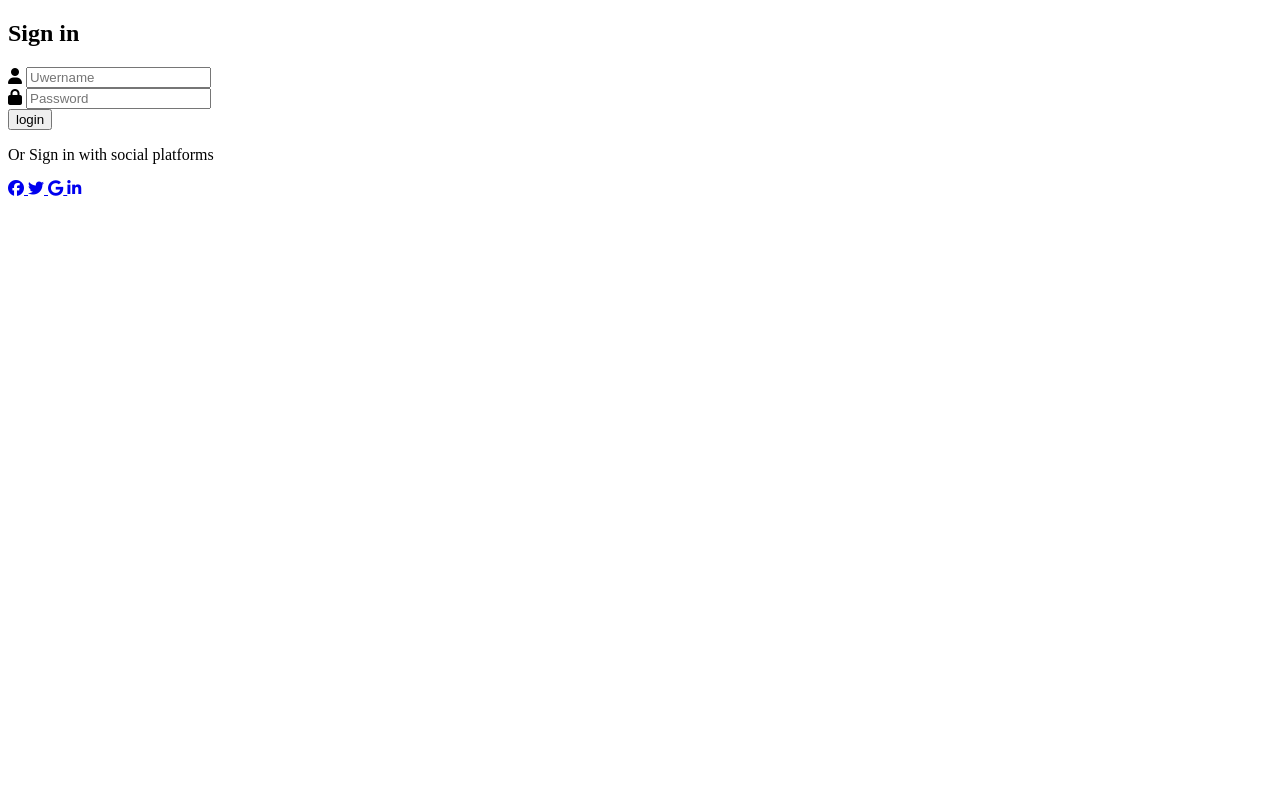
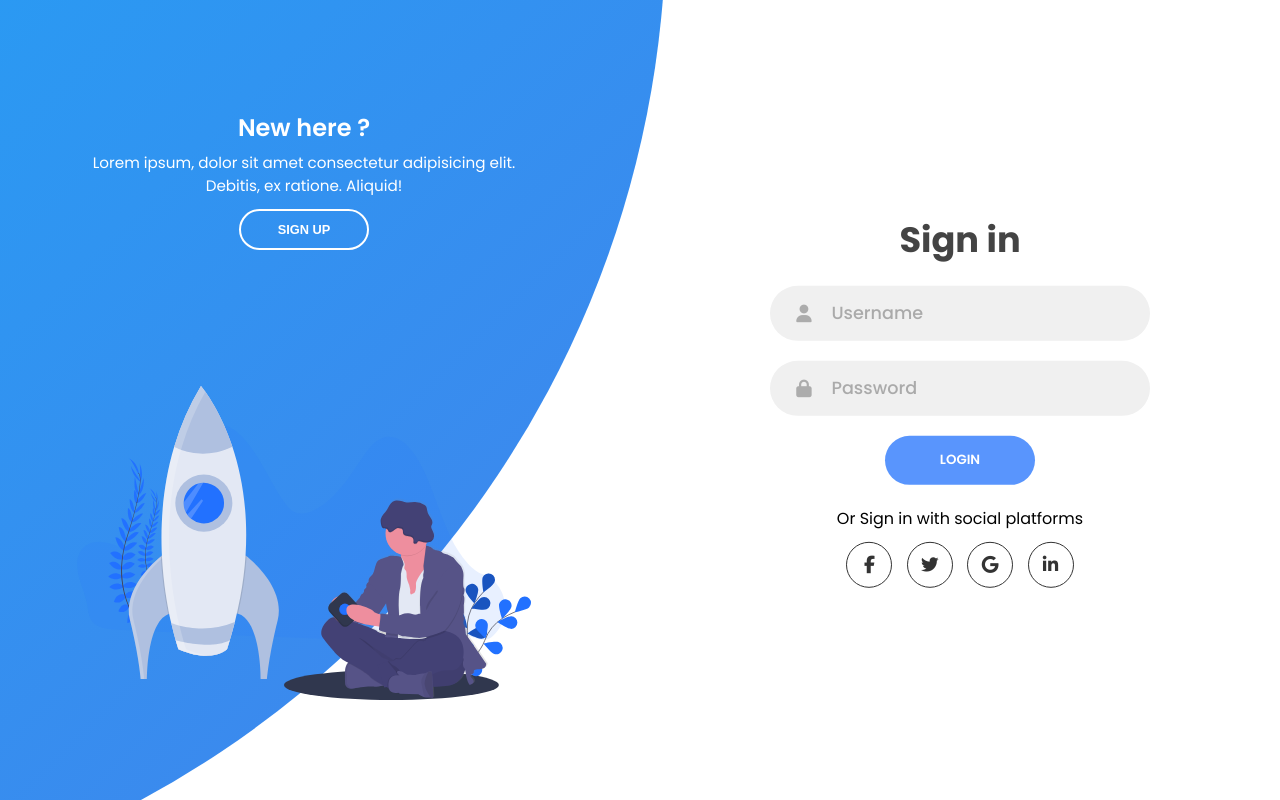
Before and after one commit to viktor-rumiievskyi/Login-Registration-Form, a plain HTML site: page index.html in a window 1280 px wide. Drawn offline with Linux system fonts and the light colour scheme.

Commit message:
Wrote Js

```diff
--- a/css/style.css
+++ b/css/style.css
@@ -0,0 +1,258 @@
+@import url("https://fonts.googleapis.com/css2?family=Poppins:wght@200;300;400;500;600;700;800&display=swap");
+
+* {
+  margin: 0;
+  padding: 0;
+  box-sizing: border-box;
+}
+
+body,
+input {
+  font-family: "Poppins", sans-serif;
+}
+
+.container {
+  position: relative;
+  width: 100%;
+  background-color: #fff;
+  min-height: 100vh;
+  overflow: hidden;
+}
+
+.forms-container {
+  position: absolute;
+  width: 100%;
+  height: 100%;
+  top: 0;
+  left: 0;
+}
+
+.signin-signup {
+  position: absolute;
+  top: 50%;
+  transform: translate(-50%, -50%);
+  left: 75%;
+  width: 50%;
+  transition: 1s 0.7s ease-in-out;
+  display: grid;
+  grid-template-columns: 1fr;
+  z-index: 5;
+}
+
+form {
+  display: flex;
+  align-items: center;
+  justify-content: center;
+  flex-direction: column;
+  padding: 0rem 5rem;
+  transition: all 0.2s 0.7s;
+  overflow: hidden;
+  grid-column: 1 / 2;
+  grid-row: 1 / 2;
+}
+
+form.sign-up-form {
+  opacity: 0;
+  z-index: 1;
+}
+
+form.sign-in-form {
+  z-index: 2;
+}
+
+.title {
+  font-size: 2.2rem;
+  color: #444;
+  margin-bottom: 10px;
+}
+
+.input-field {
+  max-width: 380px;
+  width: 100%;
+  background-color: #f0f0f0;
+  margin: 10px 0;
+  height: 55px;
+  border-radius: 55px;
+  display: grid;
+  grid-template-columns: 15% 85%;
+  padding: 0 0.4rem;
+  position: relative;
+}
+
+.input-field i {
+  text-align: center;
+  line-height: 55px;
+  color: #acacac;
+  transition: 0.5s;
+  font-size: 1.1rem;
+}
+
+.input-field input {
+  background: none;
+  outline: none;
+  border: none;
+  line-height: 1;
+  font-weight: 600;
+  font-size: 1.1rem;
+  color: #333;
+}
+
+.input-field input::placeholder {
+  color: #aaa;
+  font-weight: 500;
+}
+
+.social-text {
+  padding: 0.7rem 0;
+  font-size: 1rem;
+}
+
+.social-media {
+  display: flex;
+  justify-content: center;
+}
+
+.social-icon {
+  height: 46px;
+  width: 46px;
+  display: flex;
+  justify-content: center;
+  align-items: center;
+  margin: 0 0.45rem;
+  color: #333;
+  border-radius: 50%;
+  border: 1px solid #333;
+  text-decoration: none;
+  font-size: 1.1rem;
+  transition: 0.3s;
+}
+
+.social-icon:hover {
+  color: #4481eb;
+  border-color: #4481eb;
+}
+
+.btn {
+  width: 150px;
+  background-color: #5995fd;
+  border: none;
+  outline: none;
+  height: 49px;
+  border-radius: 49px;
+  color: #fff;
+  text-transform: uppercase;
+  font-weight: 600;
+  margin: 10px 0;
+  cursor: pointer;
+  transition: 0.5s;
+}
+
+.btn:hover {
+  background-color: #4d84e2;
+}
+.panels-container {
+  position: absolute;
+  height: 100%;
+  width: 100%;
+  top: 0;
+  left: 0;
+  display: grid;
+  grid-template-columns: repeat(2, 1fr);
+}
+
+.container:before {
+  content: "";
+  position: absolute;
+  height: 2000px;
+  width: 2000px;
+  top: -10%;
+  right: 48%;
+  transform: translateY(-50%);
+  background-image: linear-gradient(-45deg, #4481eb 0%, #04befe 100%);
+  transition: 1.8s ease-in-out;
+  border-radius: 50%;
+  z-index: 6;
+}
+
+
+.panel {
+  display: flex;
+  flex-direction: column;
+  align-items: flex-end;
+  justify-content: space-around;
+  text-align: center;
+  z-index: 6;
+}
+
+.left-panel {
+  pointer-events: all;
+  padding: 3rem 17% 2rem 12%;
+}
+
+.right-panel {
+  pointer-events: none;
+  padding: 3rem 12% 2rem 17%;
+}
+
+.panel .content {
+  color: #fff;
+  transition: transform 0.9s ease-in-out;
+  transition-delay: 0.6s;
+}
+
+.panel h3 {
+  font-weight: 600;
+  line-height: 1;
+  font-size: 1.5rem;
+}
+
+.panel p {
+  font-size: 0.95rem;
+  padding: 0.7rem 0;
+}
+
+.btn.transparent {
+  margin: 0;
+  background: none;
+  border: 2px solid #fff;
+  width: 130px;
+  height: 41px;
+  font-weight: 600;
+  font-size: 0.8rem;
+}
+
+.image {
+  width: 100%;
+  transition: transform 1.1s ease-in-out;
+  transition-delay: 0.4s;
+}
+
+.right-panel .image,
+.right-panel .content {
+  transform: translateX(800px);
+}
+
+/* Animation */
+
+.container.sign-up-mode::before {
+	transform: translate(100%, -50%);
+	right: 52%;
+}
+
+.container.sign-up-mode .left-panel .image,
+.container.sign-up-mode .left-panel .content {
+	transform: translateX(-800px);
+}
+
+.container.sign-up-mode .right-panel .image,
+.container.sign-up-mode .right-panel .content {
+  transform: translateX(0px);
+}
+
+.container.sign-up-mode .left-panel {
+	pointer-events: none;
+}
+
+.container.sign-up-mode .right-panel {
+	pointer-events: all;
+}
--- a/index.html
+++ b/index.html
@@ -9,25 +9,55 @@
 </head>
 <body>
 
-<div class="ontainer">
+	<div class="container">
 		<div class="forms-container">
-		<div class="signin-singup">
-			<form action="" class="sign-in-form">
+			<div class="signin-signup">
+				<form action="#" class="sign-in-form">
 					<h2 class="title">Sign in</h2>
 					<div class="input-field">
 						<i class="fas fa-user"></i>
-					<input type="name" placeholder="Uwername">
+						<input type="text" placeholder="Username" />
 					</div>
 					<div class="input-field">
-					<i class="fa fa-lock"></i>
-						<input type="password" placeholder="Password">
+						<i class="fas fa-lock"></i>
+						<input type="password" placeholder="Password" />
 					</div>
-				<input type="submit" value="login" class="btn solid">
-
+					<input type="submit" value="Login" class="btn solid" />
 					<p class="social-text">Or Sign in with social platforms</p>
 					<div class="social-media">
 						<a href="#" class="social-icon">
-						<i class="fab fa-facebook"></i>
+							<i class="fab fa-facebook-f"></i>
+						</a>
+						<a href="#" class="social-icon">
+							<i class="fab fa-twitter"></i>
+						</a>
+						<a href="#" class="social-icon">
+							<i class="fab fa-google"></i>
+						</a>
+						<a href="#" class="social-icon">
+							<i class="fab fa-linkedin-in"></i>
+						</a>
+					</div>
+				</form>
+				<form action="#" class="sign-up-form">
+					<h2 class="title">Sign up</h2>
+					<div class="input-field">
+						<i class="fas fa-user"></i>
+						<input type="text" placeholder="Username" />
+					</div>
+					<div class="input-field">
+						<i class="fas fa-envelope"></i>
+						<input type="email" placeholder="Email" />
+					</div>
+					<div class="input-field">
+						<i class="fas fa-lock"></i>
+						<input type="password" placeholder="Password" />
+					</div>
+					<input type="submit" class="btn" value="Sign up" />
+					<p class="social-text">Or Sign up with social platforms</p>
+					<div class="social-media">
+						<a href="#" class="social-icon">
+							<i class="fab fa-facebook-f"></i>
 						</a>
 						<a href="#" class="social-icon">
 							<i class="fab fa-twitter"></i>
@@ -42,6 +72,35 @@
 				</form>
 			</div>
 		</div>
+
+		<div class="panels-container">
+			<div class="panel left-panel">
+				<div class="content">
+					<h3>New here ?</h3>
+					<p>
+						Lorem ipsum, dolor sit amet consectetur adipisicing elit. Debitis,
+						ex ratione. Aliquid!
+					</p>
+					<button class="btn transparent" id="sign-up-btn">
+						Sign up
+					</button>
+				</div>
+				<img src="img/log.svg" class="image" alt="" />
+			</div>
+			<div class="panel right-panel">
+				<div class="content">
+					<h3>One of us ?</h3>
+					<p>
+						Lorem ipsum dolor sit amet consectetur adipisicing elit. Nostrum
+						laboriosam ad deleniti.
+					</p>
+					<button class="btn transparent" id="sign-in-btn">
+						Sign in
+					</button>
+				</div>
+				<img src="img/register.svg" class="image" alt="" />
+			</div>
+		</div>
 	</div>
 
 <script src="https://kit.fontawesome.com/f6a1fd1cff.js" crossorigin="anonymous"></script>
--- a/js/app.js
+++ b/js/app.js
@@ -0,0 +1,11 @@
+const sign_in_btn = document.querySelector("#sign-in-btn");
+const sign_up_btn = document.querySelector("#sign-up-btn");
+const container = document.querySelector(".container");
+
+sign_up_btn.addEventListener('click', () => {
+	container.classList.add("sign-up-mode")
+})
+
+sign_in_btn.addEventListener('click', () => {
+	container.classList.remove("sign-up-mode")
+})
```
Also changed, not shown: img/log.svg (added), img/register.svg (added), Новий Текстовий документ (2).txt (added), Новий Текстовий документ.txt (added). Lines whose indentation alone changed are shown as unchanged.
